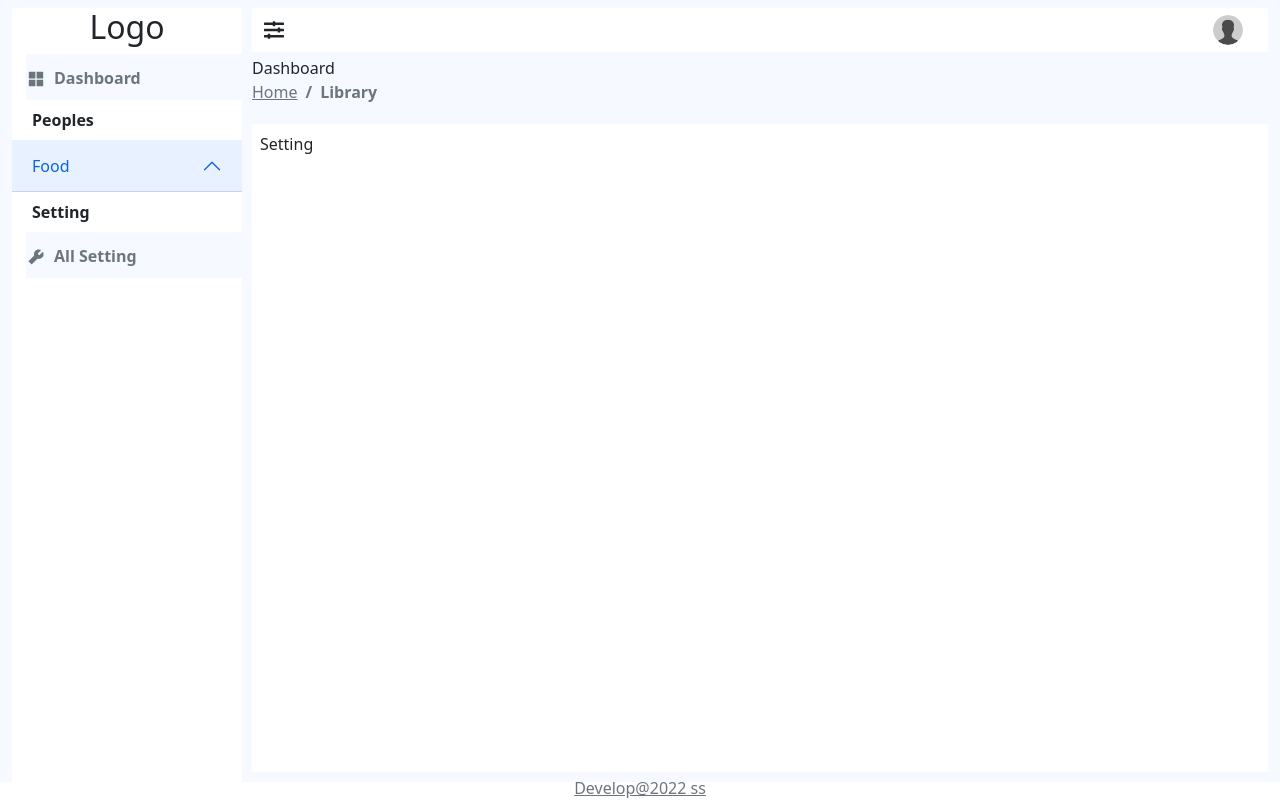
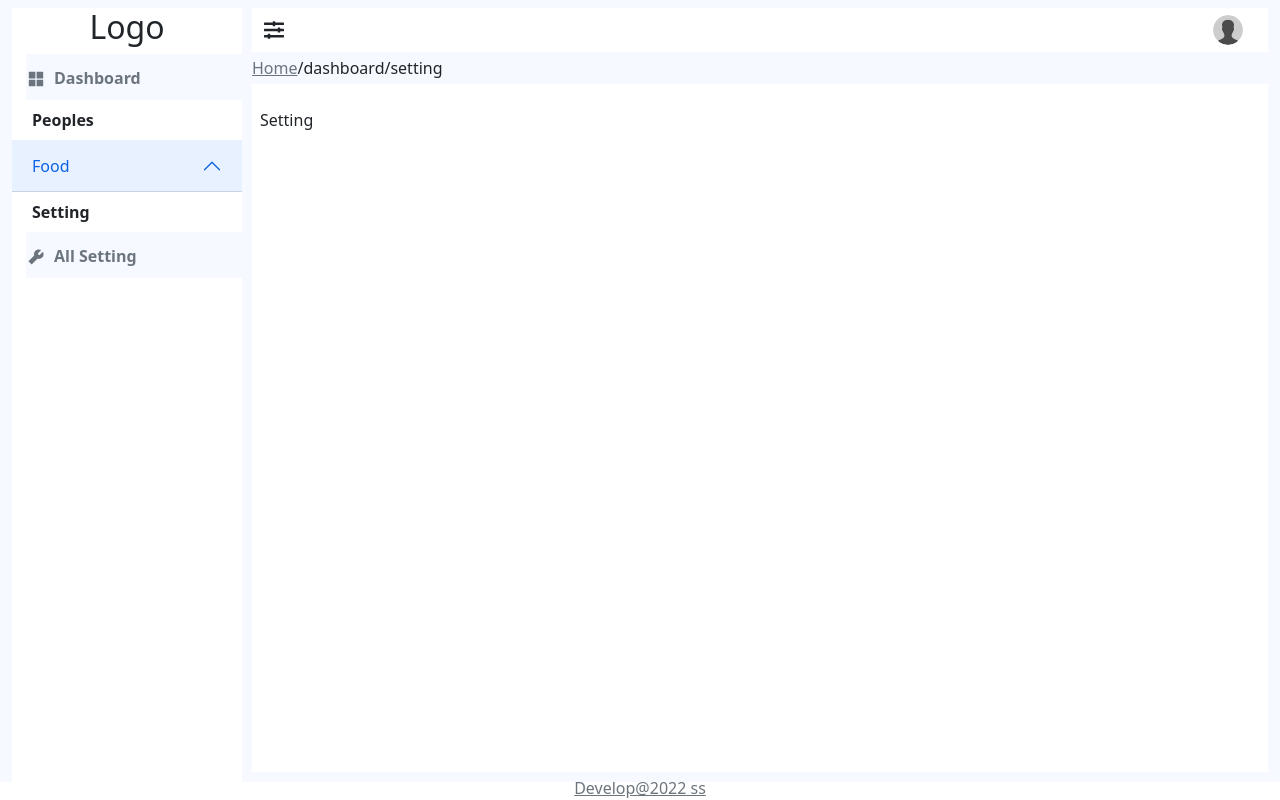
Before and after one commit to Gowtamkumar/react-dashboard, a React (Create React App) app: page /dashboard/setting in a window 1280 px wide. Built offline with nearby package versions, Linux system fonts and the light colour scheme.

Commit message:
dashboard

```diff
--- a/src/components/Dashboard/Layout/index.js
+++ b/src/components/Dashboard/Layout/index.js
@@ -3,6 +3,7 @@ import DashBoardNavbar from "../Navbar";
 import DashBoardSidebar from "../Sidebar";
 import React, { useState } from "react"
 import { Link, Outlet } from "react-router-dom";
+import dashboardRoutes from "../../../_nav";
 
 
 export default function IndexLayout() {
@@ -21,13 +22,13 @@ export default function IndexLayout() {
             toggleSidebar={toggleSidebar}
           />
           <div className="overflow-auto" style={{ height: "90vh", backgroundColor: "white" }}>
-            <nav className="py-1" style={{ backgroundColor: "#F6F9FF" }}>
-              <span>Dashboard</span>
-              <ol className="breadcrumb">
+            <nav style={{ backgroundColor: "#F6F9FF" }}>
+              <ol className="breadcrumb py-1">
                 <li className="breadcrumb-item">
-                  <Link to="/dashboard" href="#">Home</Link>
+
+                  <Link to={"/dashboard"} href="#">Home</Link>
                 </li>
-                <li className="breadcrumb-item active" aria-current="page">Library</li>
+                <li  aria-current="page">{window.location.pathname}</li>
               </ol>
             </nav>
             <div className="p-2">
--- a/src/components/Dashboard/Sidebar/index.js
+++ b/src/components/Dashboard/Sidebar/index.js
@@ -60,7 +60,7 @@ export default function DashBoardSidebar() {
 						<ul className="navbar-nav">
 							<li>
 								{/* style={{ padding: "12px", marginLeft: "10px" }} */}
-								<NavLink to={`${sidebarItem.url}`} className="nav-link sidebaritem" >
+								<NavLink to={`${sidebarItem.url}`} className="nav-link sidebaritem">
 									<span className="fs-5">{sidebarItem.icon}</span>
 									<span className="p-2">{sidebarItem.name}</span>
 								</NavLink>
```
